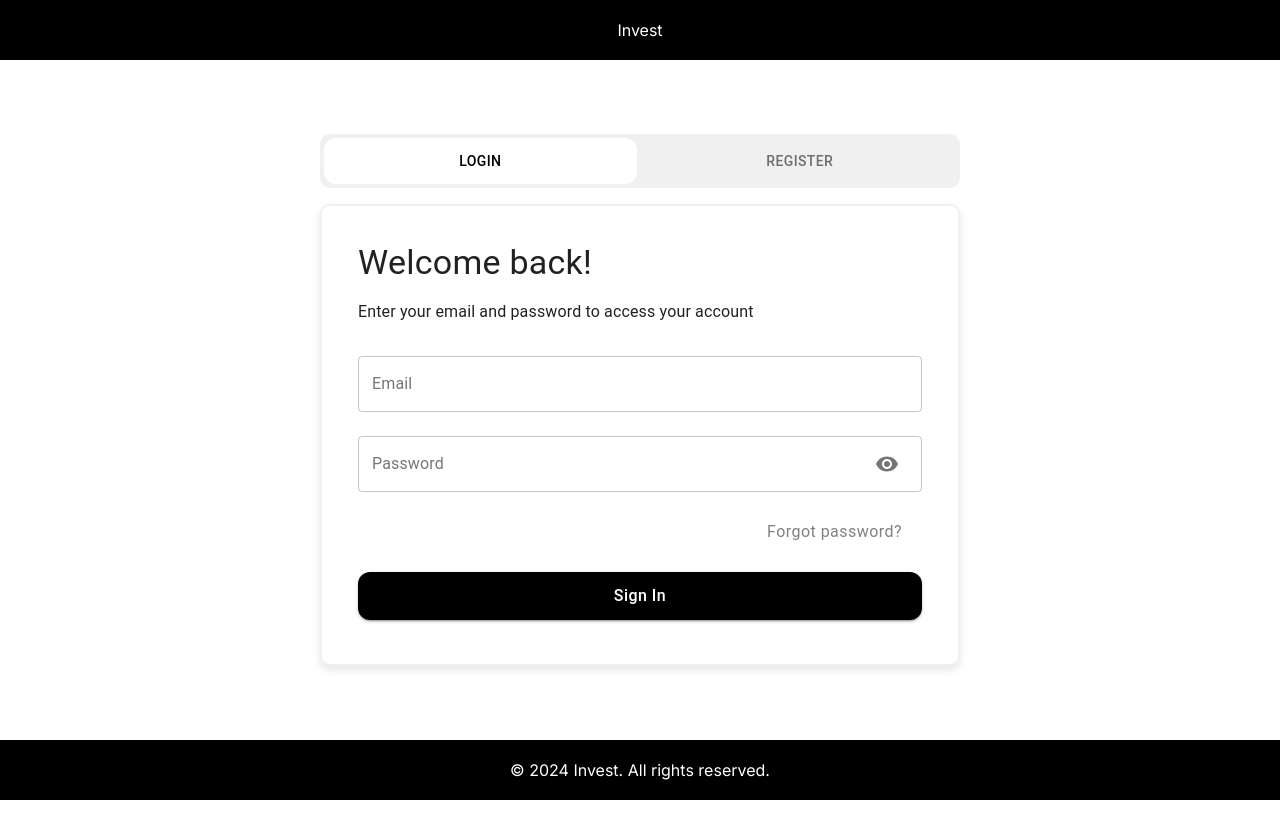
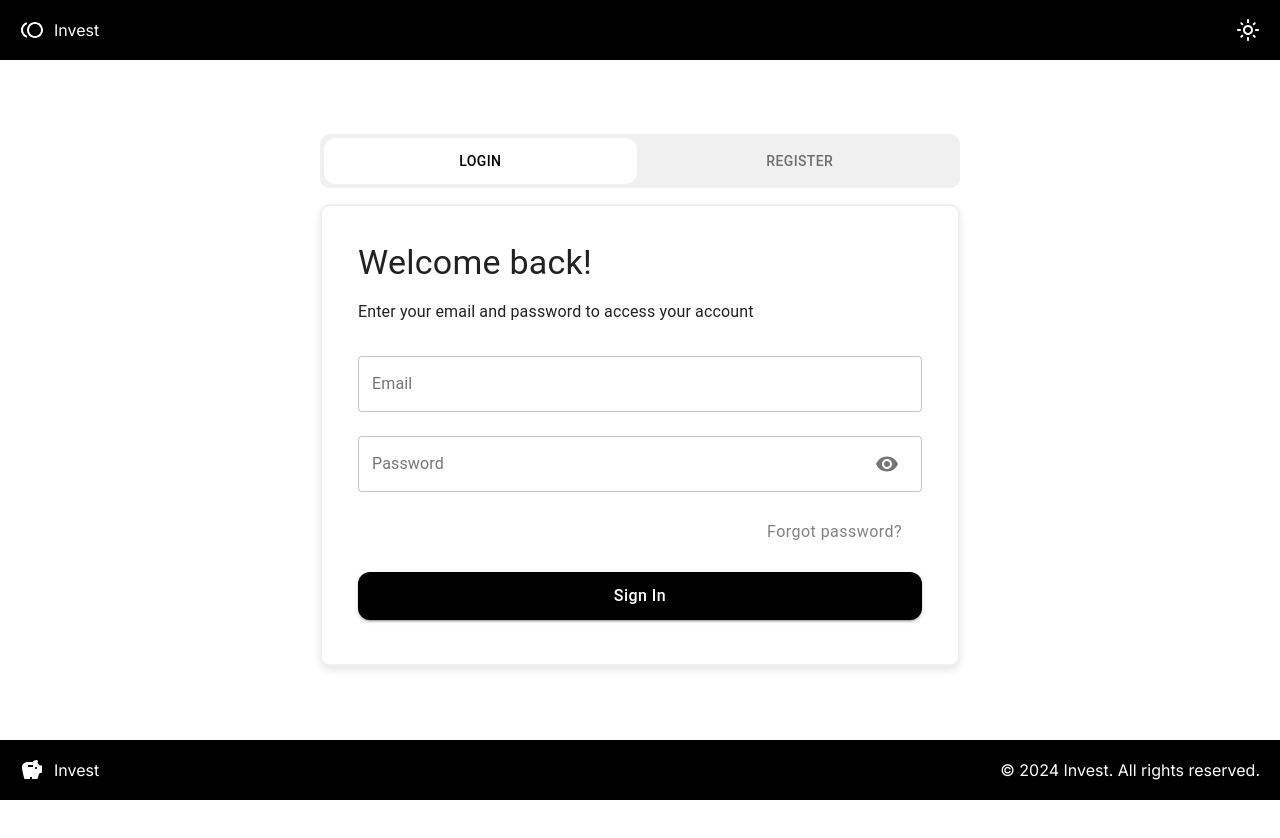
Before and after one commit to BeltranBulbarella/personal-finance-app, a Next.js app in the folder frontend/: page / in a window 1280 px wide. Shown: the top 838 px of the page. After the commit the page ends 800 px from the top, so only its background shows below. Built offline with nearby package versions, Linux system fonts and the light colour scheme; no server answers.

Commit message:
feat: theme components

```diff
--- /dev/null
+++ b/frontend/src/app/components/common/Bar/Bar.tsx
@@ -0,0 +1,52 @@
+import {Box} from '@mui/material';
+import type {ReactNode} from 'react';
+
+interface BarItem {
+  content: ReactNode;
+  textAlign: 'left' | 'center' | 'right';
+}
+
+interface BarProps {
+  position: 'top' | 'bottom';
+  items: BarItem[];
+}
+
+export const Bar = ({position, items}: BarProps) => {
+  return (
+    <Box
+      sx={{
+        width: '100%',
+        height: '60px',
+        backgroundColor: 'black',
+        color: 'white',
+        display: 'flex',
+        alignItems: 'center',
+        position: 'fixed',
+        [position]: 0,
+        left: 0,
+        zIndex: 1100,
+      }}
+    >
+      {items.map((item, index) => (
+        <Box
+          key={index}
+          sx={{
+            flex: 1,
+            display: 'flex',
+            justifyContent:
+              item.textAlign === 'center'
+                ? 'center'
+                : item.textAlign === 'left'
+                  ? 'flex-start'
+                  : 'flex-end',
+            padding: '0 20px',
+          }}
+        >
+          <Box display='flex' alignItems='center' alignContent='center'>
+            {item.content}
+          </Box>
+        </Box>
+      ))}
+    </Box>
+  );
+};
--- /dev/null
+++ b/frontend/src/app/components/common/Theme/ThemeIcon.tsx
@@ -0,0 +1,18 @@
+'use client';
+import {useThemeStore} from '@/app/store/themeStore';
+import {DarkModeOutlined, LightModeOutlined} from '@mui/icons-material';
+
+export const ThemeIcon = () => {
+  const {theme} = useThemeStore();
+
+  const handleThemeChange = () => {
+    const newTheme = theme === 'light' ? 'dark' : 'light';
+    useThemeStore.setState({theme: newTheme});
+  };
+
+  return theme === 'light' ? (
+    <LightModeOutlined onClick={handleThemeChange} />
+  ) : (
+    <DarkModeOutlined onClick={handleThemeChange} />
+  );
+};
--- /dev/null
+++ b/frontend/src/app/components/common/Theme/ThemeProvider.tsx
@@ -0,0 +1,10 @@
+'use client';
+import {useThemeStore} from '@/app/store/themeStore';
+import lightTheme from '@/app/styles/themes/lightTheme';
+import {ThemeProvider as MUIThemeProvider} from '@mui/material';
+
+export const ThemeProvider = ({children}: {children: any}) => {
+  const {theme} = useThemeStore();
+
+  return <MUIThemeProvider theme={lightTheme}>{children}</MUIThemeProvider>;
+};
--- a/frontend/src/app/layout.tsx
+++ b/frontend/src/app/layout.tsx
@@ -1,11 +1,13 @@
 import {Inter} from 'next/font/google';
-import '../app/styles/globals.css'
+import '../app/styles/globals.css';
 import type {ReactNode} from 'react';
 import {Flip, ToastContainer} from 'react-toastify';
 import 'react-toastify/dist/ReactToastify.css';
-import {ThemeProvider} from '@mui/material/styles';
-import lightTheme from "@/app/styles/themes/lightTheme";
-import {Box} from "@mui/material";
+import {Box} from '@mui/material';
+import {Bar} from '@/app/components/common/Bar/Bar';
+import {Savings, Toll} from '@mui/icons-material';
+import {ThemeProvider} from '@/app/components/common/Theme/ThemeProvider';
+import {ThemeIcon} from '@/app/components/common/Theme/ThemeIcon';
 
 const inter = Inter({subsets: ['latin']});
 
@@ -14,31 +16,29 @@ export const metadata = {
   description: 'Generated by create next app',
 };
 
-export default function RootLayout({children}: { children: ReactNode }) {
+export default function RootLayout({children}: {children: ReactNode}) {
   return (
     <html suppressHydrationWarning lang='en'>
       <body className={inter.className}>
-        <ThemeProvider theme={lightTheme}>
-            {/* Top Bar */}
-            <Box sx={{
-                width: '100%',
-                height: '60px',
-                backgroundColor: 'black',
-                color: 'white',
-                display: 'flex',
-                alignItems: 'center',
-                justifyContent: 'center',
-                position: 'fixed',
-                top: 0,
-                left: 0,
-                zIndex: 1100,
-            }}>
+        <ThemeProvider>
+          <Bar
+            position='top'
+            items={[
+              {
+                content: (
+                  <>
+                    <Toll sx={{marginRight: '10px'}} />
                     Invest
-            </Box>
-
-            <Box sx={{ paddingTop: '60px', paddingBottom: '60px', minHeight: '100vh' }}>
+                  </>
+                ),
+                textAlign: 'left',
+              },
+              {content: <ThemeIcon />, textAlign: 'right'},
+            ]}
+          />
+          <Box>
             <ToastContainer
-                    style={{ marginTop: '60px' }}
+              style={{marginTop: '60px'}}
               autoClose={3000}
               limit={3}
               hideProgressBar={false}
@@ -53,23 +53,24 @@ export default function RootLayout({children}: { children: ReactNode }) {
             />
             {children}
           </Box>
-
-            {/* Bottom Bar */}
-            <Box sx={{
-                width: '100%',
-                height: '60px',
-                backgroundColor: 'black',
-                color: 'white',
-                display: 'flex',
-                alignItems: 'center',
-                justifyContent: 'center',
-                position: 'fixed',
-                bottom: 0,
-                left: 0,
-                zIndex: 1100,
-            }}>
-                © 2024 Invest. All rights reserved.
-            </Box>
+          <Bar
+            position='bottom'
+            items={[
+              {
+                content: (
+                  <>
+                    <Savings sx={{marginRight: '10px'}} />
+                    Invest
+                  </>
+                ),
+                textAlign: 'left',
+              },
+              {
+                content: '© 2024 Invest. All rights reserved.',
+                textAlign: 'right',
+              },
+            ]}
+          />
         </ThemeProvider>
       </body>
     </html>
--- a/frontend/src/app/page.tsx
+++ b/frontend/src/app/page.tsx
@@ -3,7 +3,7 @@ import {Box} from "@mui/material";
 
 export default function Page() {
   return (
-      <Box sx={{display: 'flex', justifyContent: 'center', alignItems: 'center', height: '100vh'}}>
+      <Box sx={{display: 'flex', justifyContent: 'center', alignItems: 'center'}}>
         <AuthCard/>
       </Box>
   );
--- /dev/null
+++ b/frontend/src/app/store/themeStore.ts
@@ -0,0 +1,11 @@
+import {create} from 'zustand';
+
+interface ThemeStore {
+  theme: 'light' | 'dark';
+  setTheme: (theme: 'light' | 'dark') => void;
+}
+
+export const useThemeStore = create<ThemeStore>((set) => ({
+  theme: 'light',
+  setTheme: (theme: 'light' | 'dark') => set({theme}),
+}));
--- a/frontend/src/app/styles/globals.css
+++ b/frontend/src/app/styles/globals.css
@@ -50,3 +50,7 @@ a {
 .highlight {
     box-shadow: 0 0 5px rgba(0, 0, 0, 0.2);
 }
+
+.css-u8u84o {
+    padding: 0 !important;
+}
```
Lines whose indentation alone changed are shown as unchanged.
